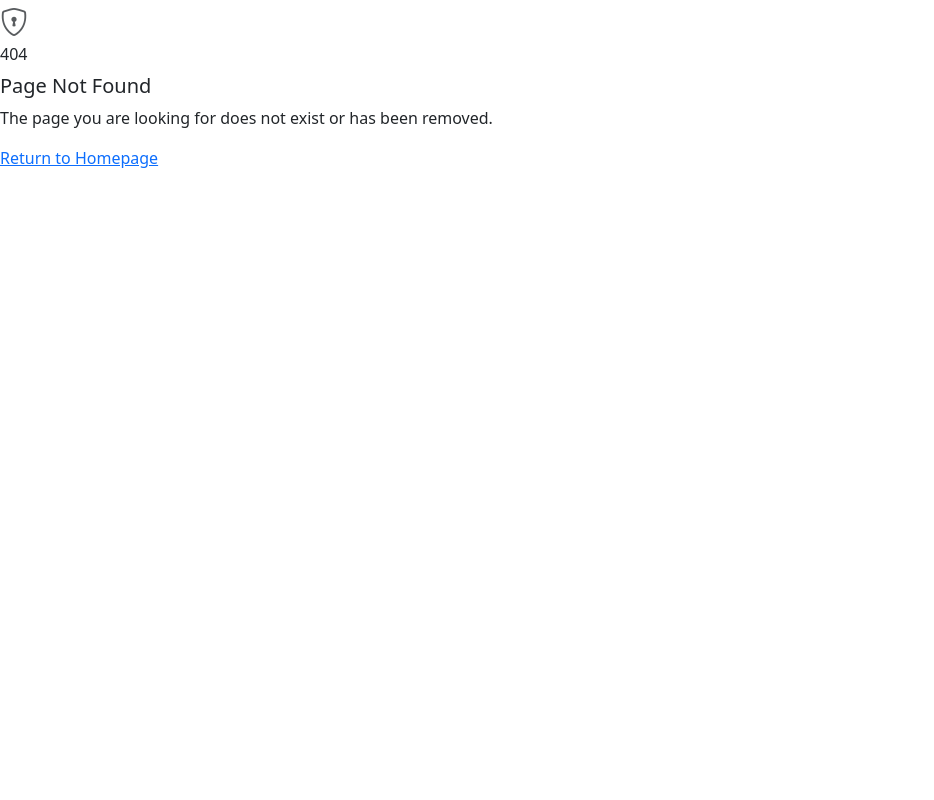
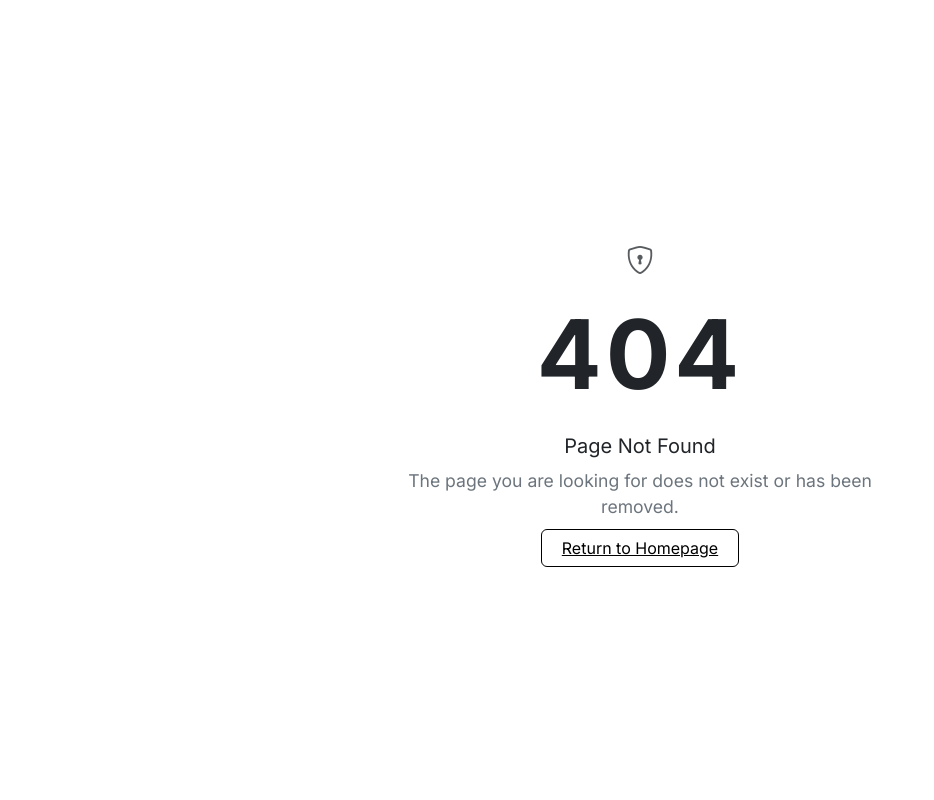
Before and after one commit to edwincgeorge/cipherdrop, a Flask app: page /404 in a window 1280 px wide. Shown: the whole page, without its empty margins (0-934 px from the left). Run offline with Flask 3, Linux system fonts and the light colour scheme; parts of the project's set-up code (start-up, migrations or seed data) failed here and were passed over; some web fonts are replaced.

Commit message:
Update 404.html

```diff
--- a/templates/404.html
+++ b/templates/404.html
@@ -9,9 +9,51 @@
     <link href="https://cdn.jsdelivr.net/npm/bootstrap@5.3.2/dist/css/bootstrap.min.css" rel="stylesheet">
     <link href="https://cdn.jsdelivr.net/npm/bootstrap-icons@1.11.3/font/bootstrap-icons.css" rel="stylesheet">
 
-    <link rel="stylesheet" href="{{ url_for('static', filename='css/style.css') }}">
+    <style>
+        body {
+            font-family: 'Inter', sans-serif;
+            background-color: #ffffff;
+            display: flex;
+            justify-content: center;
+            align-items: center;
+            height: 100vh;
+            margin: 0;
+            text-align: center;
+        }
+
+        .error-container {
+            max-width: 500px;
+        }
+
+        .error-code {
+            font-size: 6rem;
+            font-weight: 700;
+            letter-spacing: 4px;
+        }
+
+        .error-message {
+            font-size: 1.1rem;
+            color: #6c757d;
+            margin-top: 10px;
+        }
+
+        .btn-home {
+            margin-top: 30px;
+            padding: 8px 20px;
+            border: 1px solid #000;
+            background: #fff;
+            color: #000;
+            border-radius: 6px;
+            transition: all 0.3s ease;
+        }
+
+        .btn-home:hover {
+            background: #000;
+            color: #fff;
+        }
+    </style>
 </head>
-<body class="page-404">
+<body>
 
     <div class="error-container">
         <i class="bi bi-shield-lock fs-3 text-muted mb-3"></i>
```
